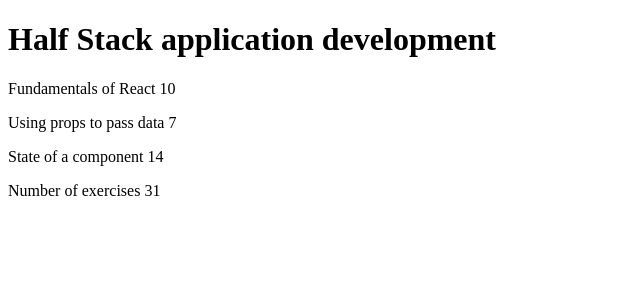
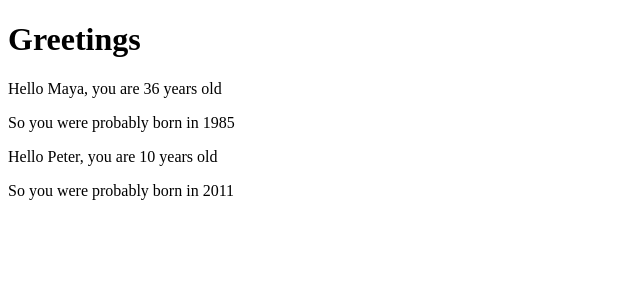
Before and after one commit to amitchell94/full-stack-open, a React (Create React App) app: page / in a window 1280 px wide. Shown: the top 300 px of the page, without its empty margins (0-640 px from the left). Built offline with nearby package versions, Linux system fonts and the light colour scheme.

Commit message:
change to new exercise for part 1c, added destructuring of props

```diff
--- a/src/App.js
+++ b/src/App.js
@@ -1,70 +1,29 @@
 import React from 'react'
 
-const Header = (props) => {
-    return (
-        <>
-            <h1>{props.title}</h1>
-        </>
-    )
-}
+const Hello = ({name, age}) => {
 
-const Content = (props) => {
-    return (
-        <>
-            <Part part={props.parts[0]}/>
-            <Part part={props.parts[1]}/>
-            <Part part={props.parts[2]}/>
-        </>
-    )
-}
+    const bornYear = () => new Date().getFullYear() -age
 
-const Part = (props) => {
-    return (
-        <>
-            <p>
-                {props.part.name} {props.part.exercises}
-            </p>
-        </>
-    )
-}
-
-const Total = (props) => {
-    let sum = 0
-    props.parts.forEach(part => {
-        sum += part.exercises
-    })
 
     return (
-        <>
-            <p>Number of exercises {sum}</p>
-        </>
+        <div>
+            <p>
+                Hello {name}, you are {age} years old
+            </p>
+            <p>So you were probably born in {bornYear()}</p>
+        </div>
     )
 }
 
 const App = () => {
-    const course = {
-        name: 'Half Stack application development',
-        parts: [
-            {
-                name: 'Fundamentals of React',
-                exercises: 10
-            },
-            {
-                name: 'Using props to pass data',
-                exercises: 7
-            },
-            {
-                name: 'State of a component',
-                exercises: 14
-            }
-        ]
-    }
+    const name = 'Peter'
+    const age = 10
 
     return (
         <div>
-            <Header title={course.name}/>
-            <Content parts={course.parts}/>
-            <Total parts={course.parts}/>
+            <h1>Greetings</h1>
+            <Hello name="Maya" age={26 + 10} />
+            <Hello name={name} age={age} />
         </div>
     )
 }
```
